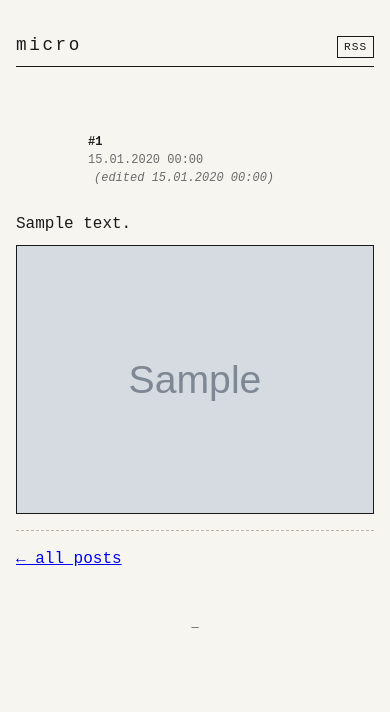
After one commit to veritasX1/micropost, a Flask app: page /post/1 in a window 390 px wide. The commit adds this page. Shown: the top 712 px of the page. Run offline with Flask 3, Linux system fonts and the light colour scheme; tables that the repository leaves empty hold one stand-in row (values such as "Sample post"); grey boxes marked "Sample" are stand-in pictures.

Commit message:
Add RSS feed, permalinks, and automatic image shrinking
- New /feed.xml route: RSS 2.0 feed of the last 30 posts, with image
  enclosures and auto-discovery link in the page head.
- New /post/<id> permalink page so RSS items (and the #N post-id link
  in the timeline) point somewhere stable per post.
- Uploaded images are now resized server-side (max 1400px width, EXIF
  orientation applied) instead of being stored and served at full
  camera/phone resolution - this was making the feed very slow and
  bandwidth-heavy for first-time visitors.
- Added ProxyFix so URLs generated behind a reverse proxy (used for the
  feed/permalinks) come out as https://the-real-host instead of
  http://127.0.0.1.

Co-Authored-By: Claude Sonnet 5 <noreply@anthropic.com>

```diff
--- a/app.py
+++ b/app.py
@@ -3,14 +3,18 @@
 Micro — a very small, self-hosted microblog.
 One feed. Text + optional image. Posting happens from the terminal (see post.py).
 """
+import html
 import os
 import sqlite3
 import secrets
 from datetime import datetime, timezone
+from email.utils import format_datetime
 from pathlib import Path
 
-from flask import Flask, g, render_template, request, jsonify, send_from_directory
+from flask import Flask, g, render_template, request, jsonify, send_from_directory, abort, Response, url_for
+from werkzeug.middleware.proxy_fix import ProxyFix
 from werkzeug.utils import secure_filename
+from PIL import Image, ImageOps
 
 BASE_DIR = Path(__file__).resolve().parent
 DB_PATH = BASE_DIR / "posts.db"
@@ -19,6 +23,35 @@ UPLOAD_DIR.mkdir(parents=True, exist_ok=True)
 
 ALLOWED_EXT = {"png", "jpg", "jpeg", "gif", "webp"}
 MAX_CONTENT_LENGTH = 15 * 1024 * 1024  # 15 MB
+
+# Uploaded images are shrunk to this width (the feed column is only
+# 42rem/~672px wide, which comfortably covers retina displays too) -
+# otherwise every first-time visitor would end up downloading full-size
+# camera originals for no visual benefit.
+UPLOAD_MAX_WIDTH = 1400
+UPLOAD_JPEG_QUALITY = 85
+
+
+def shrink_image_if_needed(path: Path) -> None:
+    """Shrinks an image in place if it's wider than UPLOAD_MAX_WIDTH.
+    GIFs are skipped (resizing would break the animation)."""
+    if path.suffix.lower() == ".gif":
+        return
+    try:
+        with Image.open(path) as img:
+            img = ImageOps.exif_transpose(img)  # fix phone-photo orientation
+            if img.width <= UPLOAD_MAX_WIDTH:
+                return
+            ratio = UPLOAD_MAX_WIDTH / img.width
+            img = img.resize((UPLOAD_MAX_WIDTH, int(img.height * ratio)))
+            if path.suffix.lower() in (".jpg", ".jpeg"):
+                img = img.convert("RGB")
+                img.save(path, "JPEG", quality=UPLOAD_JPEG_QUALITY, optimize=True)
+            else:
+                img.save(path, optimize=True)
+    except Exception as exc:
+        print(f"[micro] Image shrink failed for {path.name}: {exc}")
+
 
 # The token is generated on first start and stored in token.txt,
 # or can be provided via the MICROBLOG_TOKEN environment variable.
@@ -41,6 +74,10 @@ TOKEN = get_token()
 
 app = Flask(__name__)
 app.config["MAX_CONTENT_LENGTH"] = MAX_CONTENT_LENGTH
+# Behind nginx: makes url_for(..., _external=True) and request.url_root
+# produce https:// and the real hostname instead of http://127.0.0.1
+# (needed for correct links in the RSS feed).
+app.wsgi_app = ProxyFix(app.wsgi_app, x_for=1, x_proto=1, x_host=1)
 
 
 def get_db():
@@ -152,9 +189,78 @@ def timeline():
     return render_template("index.html", posts=posts)
 
 
+@app.route("/post/<int:post_id>")
+def single_post(post_id):
+    real_id = resolve_real_id(post_id)
+    if real_id is None:
+        abort(404)
+    db = get_db()
+    row = db.execute(
+        f"SELECT * FROM ({NUMBERED_POSTS_SQL}) WHERE num = ?", (post_id,)
+    ).fetchone()
+    return render_template("post.html", post=row_to_dict(row))
+
+
 @app.route("/static/uploads/<path:filename>")
 def uploaded_file(filename):
     return send_from_directory(UPLOAD_DIR, filename)
+
+
+FEED_MAX_ITEMS = 30
+
+
+def xmlesc(s: str | None) -> str:
+    return html.escape(s or "", quote=True)
+
+
+@app.route("/feed.xml")
+def feed():
+    posts = [row_to_dict(r) for r in fetch_posts(limit=FEED_MAX_ITEMS)]
+    site_url = request.url_root.rstrip("/")
+
+    items_xml = []
+    for post in posts:
+        permalink = url_for("single_post", post_id=post["id"], _external=True)
+        if post["text"]:
+            title = post["text"][:70] + ("…" if len(post["text"]) > 70 else "")
+        else:
+            title = f"Image post #{post['id']}"
+
+        description_parts = []
+        if post["text"]:
+            description_parts.append(f"<p>{xmlesc(post['text'])}</p>")
+        enclosure = ""
+        if post["image"]:
+            img_url = url_for("uploaded_file", filename=post["image"], _external=True)
+            description_parts.append(f'<img src="{xmlesc(img_url)}" alt="">')
+            ext = post["image"].rsplit(".", 1)[-1].lower()
+            mime = {"jpg": "image/jpeg", "jpeg": "image/jpeg", "png": "image/png",
+                    "gif": "image/gif", "webp": "image/webp"}.get(ext, "image/jpeg")
+            enclosure = f'<enclosure url="{xmlesc(img_url)}" type="{mime}" />'
+
+        pub_dt = datetime.fromisoformat(post["created_at"])
+        items_xml.append(f"""
+    <item>
+      <title>{xmlesc(title)}</title>
+      <link>{xmlesc(permalink)}</link>
+      <guid isPermaLink="true">{xmlesc(permalink)}</guid>
+      <pubDate>{format_datetime(pub_dt)}</pubDate>
+      {enclosure}
+      <description><![CDATA[{''.join(description_parts)}]]></description>
+    </item>""")
+
+    xml = f"""<?xml version="1.0" encoding="UTF-8"?>
+<rss version="2.0">
+  <channel>
+    <title>micro</title>
+    <link>{xmlesc(site_url)}</link>
+    <description>Micro-blog feed</description>
+    <language>en</language>
+    {''.join(items_xml)}
+  </channel>
+</rss>
+"""
+    return Response(xml, mimetype="application/rss+xml")
 
 
 @app.route("/api/post", methods=["POST"])
@@ -173,6 +279,7 @@ def api_post():
             ext = file.filename.rsplit(".", 1)[1].lower()
             image_name = f"{secrets.token_hex(8)}.{ext}"
             file.save(UPLOAD_DIR / image_name)
+            shrink_image_if_needed(UPLOAD_DIR / image_name)
 
     created_at = datetime.now(timezone.utc).isoformat()
     db = get_db()
--- a/requirements.txt
+++ b/requirements.txt
@@ -2,3 +2,4 @@ flask>=3.0
 werkzeug>=3.0
 gunicorn>=21.2
 requests>=2.31
+pillow>=10.0
--- a/static/style.css
+++ b/static/style.css
@@ -16,14 +16,40 @@ header, main, footer {
   margin: 0 auto;
 }
 
+header {
+  display: flex;
+  align-items: baseline;
+  justify-content: space-between;
+  border-bottom: 1px solid #1a1a1a;
+  padding-bottom: 0.5rem;
+  margin-bottom: 2rem;
+}
+
 header h1 {
   font-size: 1.1rem;
   font-weight: normal;
   letter-spacing: 0.15em;
   text-transform: lowercase;
-  border-bottom: 1px solid #1a1a1a;
-  padding-bottom: 0.5rem;
-  margin-bottom: 2rem;
+  margin: 0;
+}
+
+header h1 a {
+  color: inherit;
+  text-decoration: none;
+}
+
+.feed-link {
+  font-size: 0.7rem;
+  text-decoration: none;
+  color: #1a1a1a;
+  border: 1px solid #1a1a1a;
+  padding: 0.15em 0.5em;
+  letter-spacing: 0.1em;
+}
+
+.feed-link:hover {
+  background: #1a1a1a;
+  color: #f7f5f0;
 }
 
 .post {
@@ -42,6 +68,11 @@ header h1 {
   font-weight: bold;
   color: #1a1a1a;
   margin-right: 0.5em;
+  text-decoration: none;
+}
+
+.post .post-id:hover {
+  text-decoration: underline;
 }
 
 .post .edited {
--- /dev/null
+++ b/templates/_post.html
@@ -0,0 +1,13 @@
+      <article class="post">
+        <p class="meta">
+          <a class="post-id" href="{{ url_for('single_post', post_id=post.id) }}">#{{ post.id }}</a>
+          <time datetime="{{ post.created_at }}">{{ post.created_at_display }}</time>
+          {% if post.edited %}<span class="edited">(edited {{ post.edited_at_display }})</span>{% endif %}
+        </p>
+        {% if post.text %}
+          <p>{{ post.text }}</p>
+        {% endif %}
+        {% if post.image %}
+          <img src="{{ url_for('uploaded_file', filename=post.image) }}" alt="" loading="lazy" decoding="async">
+        {% endif %}
+      </article>
--- /dev/null
+++ b/templates/post.html
@@ -0,0 +1,25 @@
+<!doctype html>
+<html lang="en">
+<head>
+  <meta charset="utf-8">
+  <meta name="viewport" content="width=device-width, initial-scale=1">
+  <title>micro — #{{ post.id }}</title>
+  <link rel="stylesheet" href="{{ url_for('static', filename='style.css') }}">
+  <link rel="alternate" type="application/rss+xml" title="micro" href="{{ url_for('feed') }}">
+</head>
+<body>
+  <header>
+    <h1><a href="{{ url_for('timeline') }}">micro</a></h1>
+    <a class="feed-link" href="{{ url_for('feed') }}">RSS</a>
+  </header>
+
+  <main>
+    {% include "_post.html" %}
+    <p><a href="{{ url_for('timeline') }}">← all posts</a></p>
+  </main>
+
+  <footer>
+    <p>&mdash;</p>
+  </footer>
+</body>
+</html>
```
Also changed, not shown: templates/index.html (+3 -13 lines), README.md.
